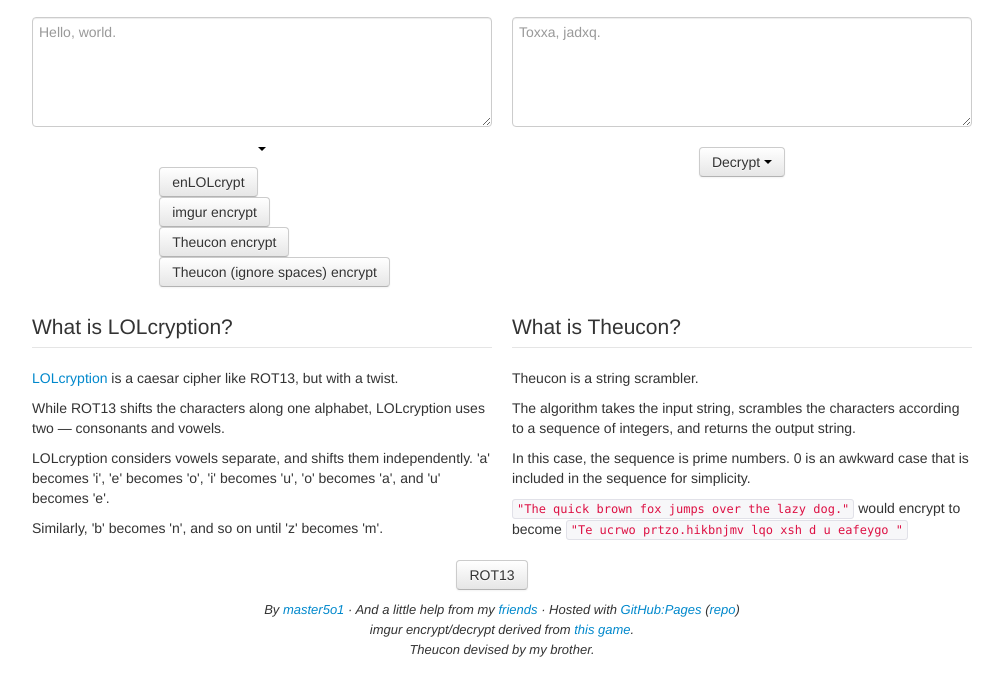
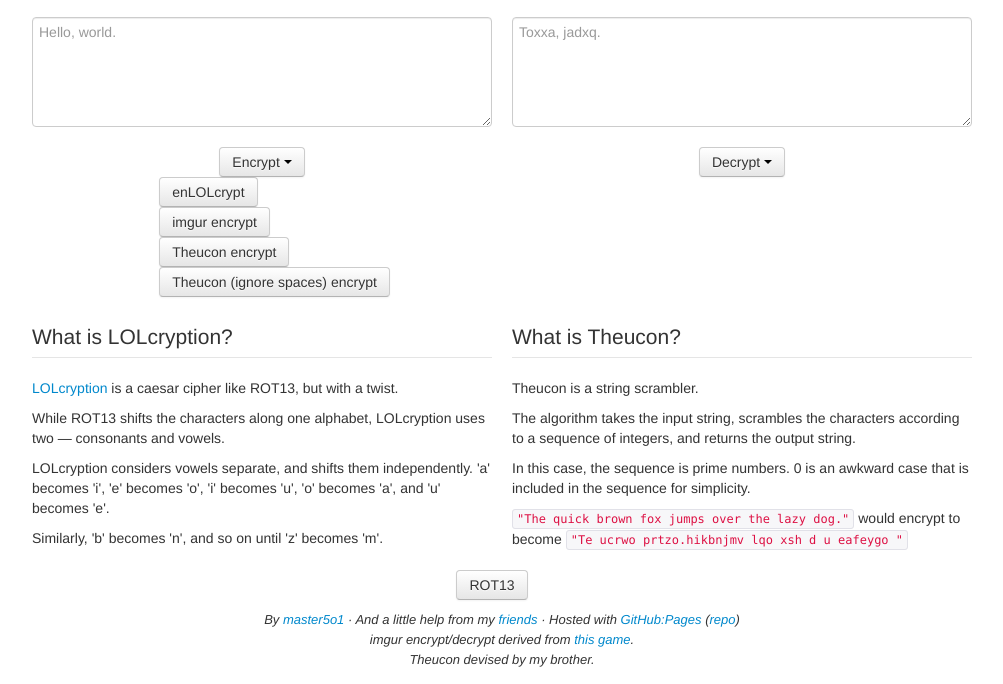
Before and after one commit to master5o1/lolcryption.master5o1.com, a website with bundled scripts: page index.html in a window 1280 px wide. Shown: the part 116-800 px from the top of the page, without its empty margins (138-1141 px from the left). Built offline with nearby package versions, Linux system fonts and the light colour scheme.

Commit message:
Update index.html

```diff
--- a/index.html
+++ b/index.html
@@ -25,7 +25,7 @@
 					<textarea id="plaintext" class="span6" style="min-height: 100px;" placeholder="Hello, world."></textarea>
 					<div class="btn-toolbar" style="text-align: center;">
 						<div class="btn-group">
-							<a class="_btn dro--pdown-toggle" data-tog--gle="dropdown" href="#">
+							<a class="btn dropdown-toggle" data-toggle="dropdown" href="#">
 								Encrypt <span class="caret"></span>
 							</a>
 							<ul class="" style="text-align: left;">
```
